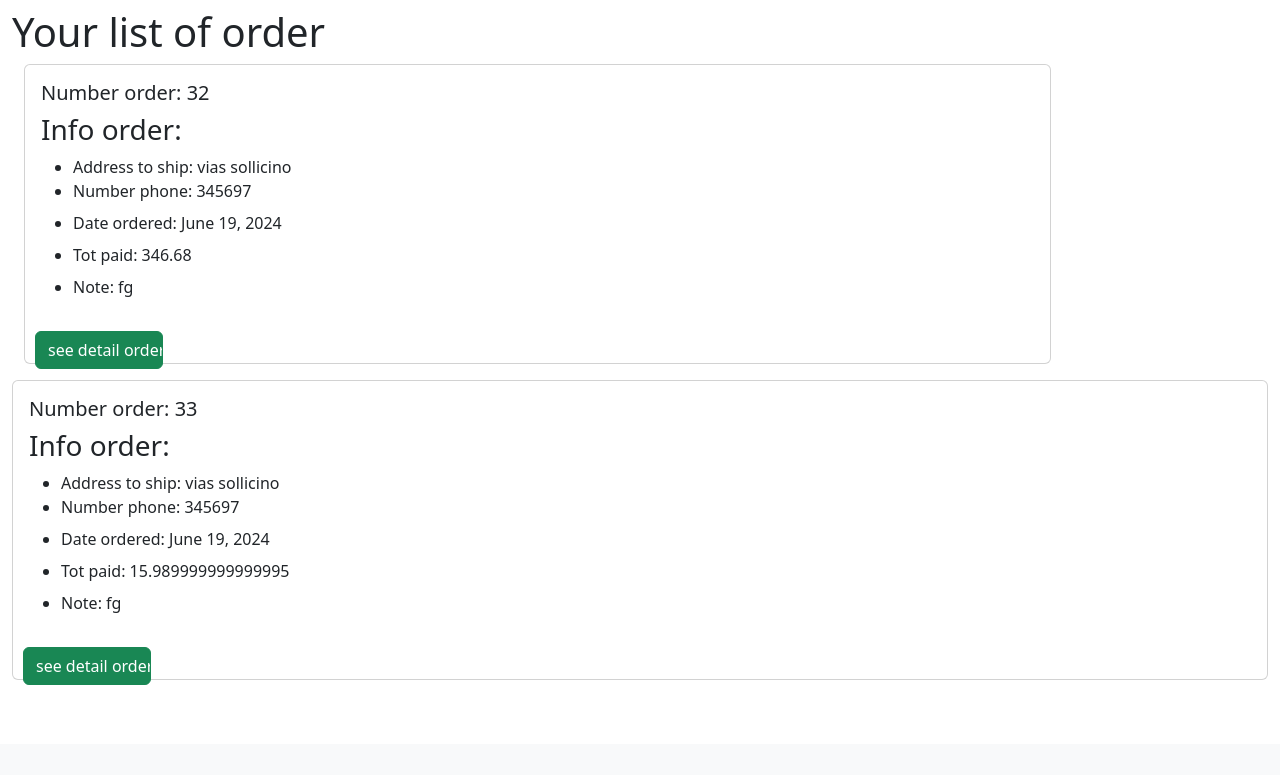
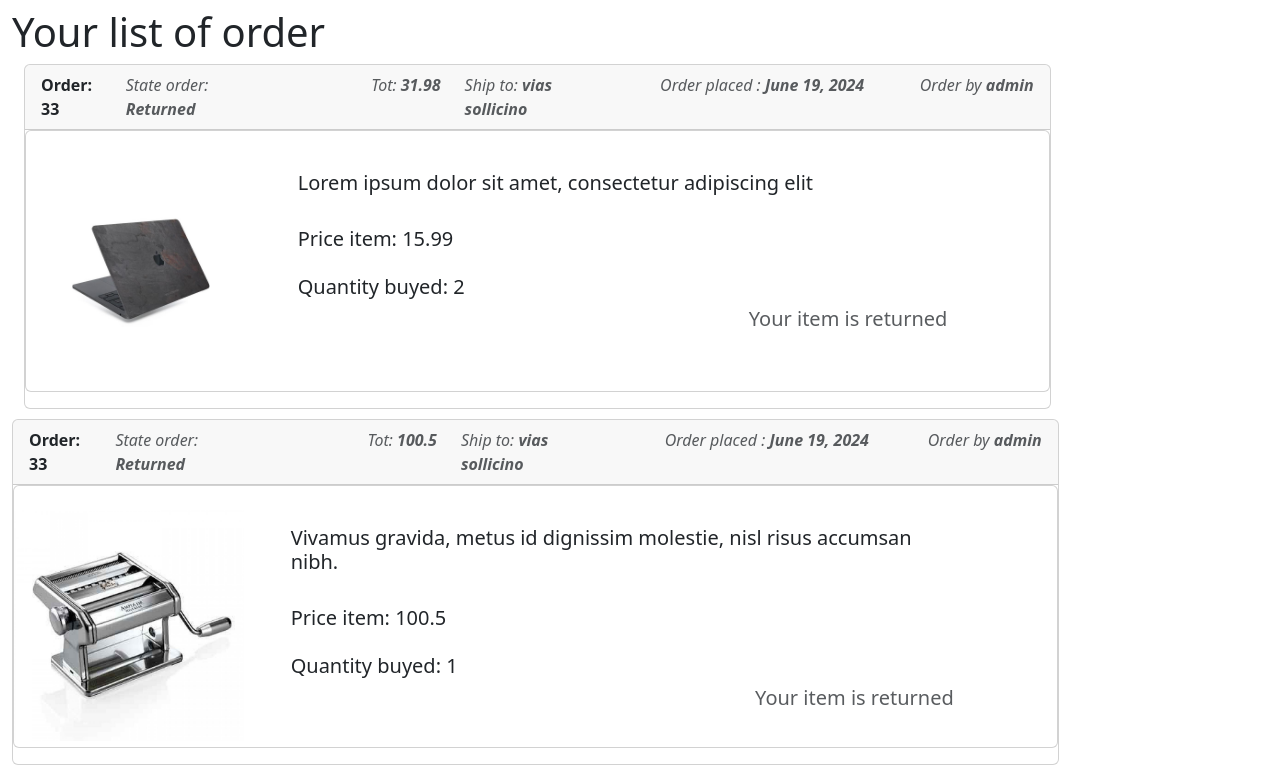
Before and after one commit to adi-web/ECommerce, a Django app: page /order/ in a window 1280 px wide. Shown: the part 56-831 px from the top of the page. Before the commit the page ends 741 px from the top, so only its background shows below. Run offline with Django 4.2, Linux system fonts and the light colour scheme; a user stored in the database is signed in; data comes from the database, SQL or seed files in the repository; both versions use the stored data as it was after the commit; some libraries are stand-ins or nearby versions.

Commit message:
order change

```diff
--- a/cart/templates/cart/detail_cart.html
+++ b/cart/templates/cart/detail_cart.html
@@ -22,7 +22,7 @@
             {% if item_id == item.id  %}
                 <form action="{% url 'cart_detail' %}"  method="post">
                 {% csrf_token %}
-                        <h2>{{ form.instance.name }}</h2>  <!-- Assuming 'name' is a field in your Item model -->
+                        <h2>{{ form.instance.name }}</h2>
                 {{ form.as_p }}
                  </form>
                 <form action="{% url 'remove_item' item.pk %}"  method="post">
--- a/order/models.py
+++ b/order/models.py
@@ -12,9 +12,22 @@
     userOrder=models.ForeignKey(User,on_delete=models.CASCADE,null=True)
     noteOrder=models.CharField(max_length=200, db_index=True, blank=True)
     totpay=models.FloatField(db_index=True, blank=True,default=0)
+    stateOrder=models.BooleanField(default=True)
 
 
 class OrderItem(models.Model):
     item=models.ForeignKey(Item,on_delete=models.CASCADE,null=True)
     order=models.ForeignKey(Order,on_delete=models.CASCADE,null=True)
     quantity=models.CharField(max_length=200,blank=True,default=0)
+    stateItem=models.BooleanField(default=True)
+    payQuantity=models.FloatField(default=0,db_index=True,blank=True)
+
+
+    def delete(self, *args, **kwargs):
+        # Adjust the total payment of the related order
+        self.order.totpay -= self.item.price
+        self.stateItem=False
+        self.order.save()
+        self.save()
+        # Call the original delete method
+        #super().delete(*args, **kwargs)
--- a/order/templates/order.html
+++ b/order/templates/order.html
@@ -2,33 +2,73 @@
 
 {% load static %}
 {% block content %}
+    <h1>Your list of order</h1>
 
-    <h1>Your list of order</h1>
-    <div class="container-fluid" style="display: flex">
-    <div class="col-10">
-    {% for order_info in order %}
+        {% for order_info in order %}
+    <div class="container-fluid" style="display: flex;margin-bottom: 10px">
+        <div class="col-10">
+                <div class="card">
+                    <div class="card-header">
+                        <div class="row d-flex">
+                            <div class="col-1">
+                                    <span class="fw-bold">Order: {{order_info.order.pk}}</span>
+                            </div>
+                            {% if order_info.stateItem == True %}
+                            <div class="col-2">
+                                <em class="text-muted float-end">State order: <b> ordinato</b></em>
+                            </div>
+                            {% else %}
+                             <div class="col-2">
+                                <em class="text-muted float-end">State order: <b>Returned </b></em>
+                             </div>
+                            {% endif %}
+                        <div class="col-2">
+                                <em class="text-muted float-end">Tot: <b>{{ order_info.payQuantity }}</b></em>
+                            </div>
+                         <div class="col-2">
+                                <em class="text-muted float-end">Ship to: <b>{{ order_info.order.addressOrder }}</b></em>
+                            </div> <div class="col-3">
+                                <em class="text-muted float-end">Order placed : <b>{{ order_info.order.date }}</b></em>
+                            </div>
+                            <div class="col">
+                                <em class="text-muted float-end">Order by <b>{{ order_info.order.userOrder.username }}</b></em>
+                            </div>
+                        </div>
+                    </div>
+                  <div class="card mb-3">
+                    <div class="row g-0">
+                      <div class="col-3" >
+                            <a href="{% url 'detail_item' order_info.item.pk %}" class="d-inline-flex link-dark text-decoration-none mt-4">
+                              <img src={{ MEDIA_URL }}{{ order_info.item.image }} class="img-fluid" style="height: 18vw">
+                            </a>
+                      </div>
+                            <div class="col-md-8">
+                              <div class="card-body">
+                               <a href="{% url 'detail_item' order_info.item.pk %}" class="d-inline-flex link-dark text-decoration-none mt-4">
 
-    <form action="{% url 'item_order' order_info.pk %}">
-    <div class="card mb-3" style="max-width: 100%;height: 300px">
-      <div class="row g-0">
-        <div class="col-md-9">
-          <div class="card-body">
-              <h5 class="card-title">Number order: {{order_info.pk}}</h5>
-              <h3>Info order: </h3>
-            <ul>
-                <li><p class="card-text">Address to ship: {{ order_info.addressOrder }}</p></li>
-                <li> <p class="card-title">Number phone: {{order_info.phoneNumber}}</p></li>
-                <li> <p class="card-title">Date ordered: {{order_info.date}}</p></li>
-                <li> <p class="card-title">Tot paid: {{order_info.totpay}}</p></li>
-                <li> <p class="card-title">Note: {{order_info.noteOrder}}</p></li
-            </ul>
+                                <h5 class="card-title">{{ order_info.item.name }}</h5>
+                                </a>
+                                <h5 class="card-text mt-4 ">Price item: {{ order_info.item.price }}</h5>
+                                <h5 class="card-text mt-4 ">Quantity buyed: {{ order_info.quantity }}</h5>
+                                 {% if order_info.stateItem == True %}
+                                  <a href="{% url 'detail_item' order_info.item.pk %}" class="d-inline-flex link-dark text-decoration-none mt-4">
+                                    <button class="btn btn-success">View item details</button>
+                                  </a>
+                                  <a href="{% url 'orderitem_delete' order_info.pk %}" class="d-inline-flex link-dark text-decoration-none mt-4">
+                                    <button class="btn btn-danger">Return item</button>
+                                  </a>
+                                    {% else %}
+                                     <h5 class="text-muted float-end">Your item is returned</h5>
+                                  {% endif %}
+                              </div>
+                            </div>
+                    </div>
+                  </div>
+
+
+                </div>
+                </div>
             </div>
         </div>
-    </div>
-        <input type="submit" class="btn btn-success" style="width: 10vw;margin-left: 10px" value="see detail order">
-    </div>
-    </form>
-        </div>
-        </div>
-    {% endfor %}
+            {% endfor %}
 {% endblock %}
--- a/order/urls.py
+++ b/order/urls.py
@@ -1,12 +1,13 @@
 from django.contrib.auth.decorators import login_required
 from django.urls import path
 # Create your views here.
-from .views import listOrder, processOrder, orderList
+from .views import listOrder, processOrder, orderList, deleteItem
 
 urlpatterns=[
 
     path('',login_required(listOrder.as_view()),name='detail_orders'),
     path('process/',login_required(processOrder.as_view()),name='process_cart'),
-    path('detailOrder/<int:pk>',login_required(orderList.as_view()),name='item_order'),
+    path('delete/<int:pk>/', deleteItem.as_view(), name='orderitem_delete'),
+    #path('detailOrder/<int:pk>',login_required(orderList.as_view()),name='item_order'),
 
 ]
--- a/order/views.py
+++ b/order/views.py
@@ -4,7 +4,7 @@
 from django.shortcuts import render
 from django.urls import reverse_lazy
 from django.views import View
-from django.views.generic import ListView, DetailView, CreateView
+from django.views.generic import ListView, DetailView, CreateView, DeleteView
 
 from cart.cart import Cart
 from order.forms import OrderForms
@@ -23,10 +23,19 @@
         return itemList
 
 
+class deleteItem(DeleteView):
+    template_name = "delete_Item_order.html"
+    model = OrderItem
+    success_url = reverse_lazy('detail_orders')
+
+
 
 class processOrder(CreateView):
     form_class = OrderForms
     template_name = 'processOrder.html'
+
+
+
 
 class listOrder(ListView):
     model = Item
@@ -45,22 +54,27 @@
         totpay= self.getTotPay()
         print(totpay)
         cart=Cart(self.request)
-        a = self.request.session['cart']
+        cartItem = self.request.session['cart']
         order, created = Order.objects.get_or_create(pk=modelO.pk)
         order.userOrder=self.request.user
-        order.totpay=totpay
+        order.totpay=totpay[0]
         order.save()
-        print(order.phoneNumber)
 
-        for item in a:
+
+        for item in cartItem:
            itemOrder, created = Item.objects.get_or_create(pk=item)
-           OrderItem.objects.create(item=itemOrder,order=order,quantity=a[str(item)]['quantity'])
+           OrderItem.objects.create(item=itemOrder,order=order,quantity=cartItem[str(item)]['quantity'],payQuantity=totpay[1].get(int(item))*cartItem[str(item)]['quantity'])
         cart.clear()
         return render(request,"success.html")
 
+
+
     def get_context_data(self, **kwargs):
         context = super().get_context_data(**kwargs)
-        queryOrder=Order.objects.filter(userOrder_id=self.request.user.pk)
+        #queryOrder=Order.objects.filter(userOrder_id=self.request.user.pk)
+        queryOrder = OrderItem.objects.order_by('-order_id').select_related('order').filter(order__userOrder_id=self.request.user.pk)
+
+        print(queryOrder.values())
         context['order']=queryOrder
 
         return context
@@ -73,8 +87,10 @@
 
         items = Item.objects.filter(pk__in=item_id_cart)
         totpay=0
+        payItem={}
         for i in items:
             totpay = totpay + int(itemCart[str(i.id)]['quantity']) * i.price
+            payItem[i.id]=i.price
 
 
-        return totpay
+        return totpay,payItem
```
Also changed, not shown: order/templates/delete_Item_order.html (added, +13 -0 lines), comment/migrations/0010_alter_commentitem_itemcomment.py (added), db.sqlite3, order/migrations/0015_order_stateorder_alter_order_date.py (added), order/migrations/0016_orderitem_stateitem.py (added), order/migrations/0017_orderitem_payquantity.py (added).
